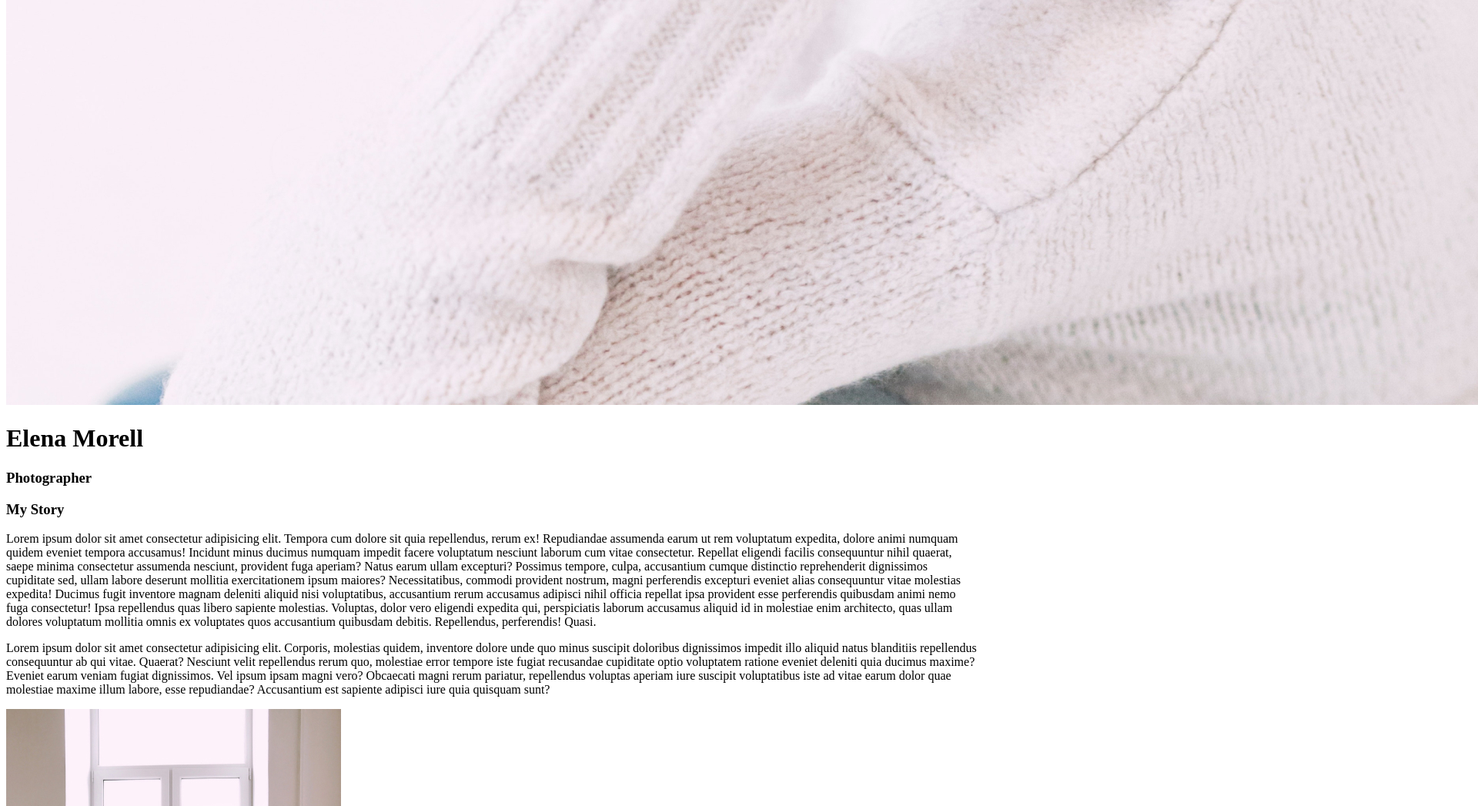
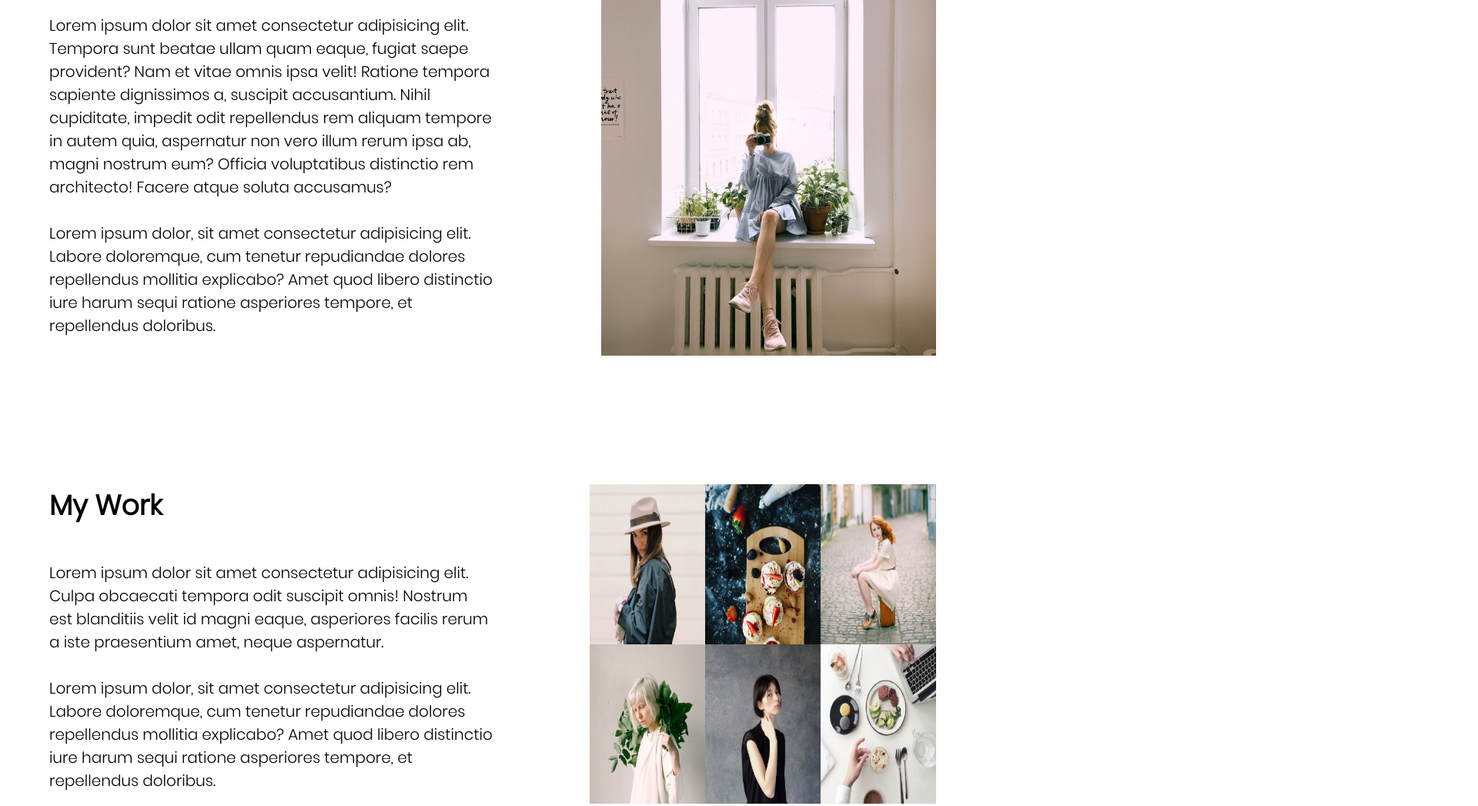
Before and after one commit to adarsh-goswamii/Responsive-Website, a plain HTML site: page photo.html in a window 1280 px wide. Shown: the part 562-1609 px from the top of the page at 77% size, 1920 px wide, since content can reach past the window. Drawn offline with Linux system fonts and the light colour scheme.

Commit message:
photo page designed

```diff
--- a/photo.html
+++ b/photo.html
@@ -5,6 +5,7 @@
     <meta http-equiv="X-UA-Compatible" content="IE=edge">
     <meta name="viewport" content="width=device-width, initial-scale=1.0">
     <title>Elena Morell</title>
+    <link rel="stylesheet" href="style.css">
 </head>
 <body>
     <div class="banner">
@@ -18,31 +19,20 @@
     <div class="story">
         <div class="story_description">
             <h3>My Story</h3>
-            <p>Lorem ipsum dolor sit amet consectetur adipisicing elit. Tempora cum dolore sit quia repellendus, rerum ex! Repudiandae assumenda earum ut rem voluptatum expedita, dolore animi numquam quidem eveniet tempora accusamus!
-            Incidunt minus ducimus numquam impedit facere voluptatum nesciunt laborum cum vitae consectetur. Repellat eligendi facilis consequuntur nihil quaerat, saepe minima consectetur assumenda nesciunt, provident fuga aperiam? Natus earum ullam excepturi?
-            Possimus tempore, culpa, accusantium cumque distinctio reprehenderit dignissimos cupiditate sed, ullam labore deserunt mollitia exercitationem ipsum maiores? Necessitatibus, commodi provident nostrum, magni perferendis excepturi eveniet alias consequuntur vitae molestias expedita!
-            Ducimus fugit inventore magnam deleniti aliquid nisi voluptatibus, accusantium rerum accusamus adipisci nihil officia repellat ipsa provident esse perferendis quibusdam animi nemo fuga consectetur! Ipsa repellendus quas libero sapiente molestias.
-            Voluptas, dolor vero eligendi expedita qui, perspiciatis laborum accusamus aliquid id in molestiae enim architecto, quas ullam dolores voluptatum mollitia omnis ex voluptates quos accusantium quibusdam debitis. Repellendus, perferendis! Quasi.</p>
-            <p>Lorem ipsum dolor sit amet consectetur adipisicing elit. Corporis, molestias quidem, inventore dolore unde quo minus suscipit doloribus dignissimos impedit illo aliquid natus blanditiis repellendus consequuntur ab qui vitae. Quaerat?
-            Nesciunt velit repellendus rerum quo, molestiae error tempore iste fugiat recusandae cupiditate optio voluptatem ratione eveniet deleniti quia ducimus maxime? Eveniet earum veniam fugiat dignissimos. Vel ipsum ipsam magni vero?
-            Obcaecati magni rerum pariatur, repellendus voluptas aperiam iure suscipit voluptatibus iste ad vitae earum dolor quae molestiae maxime illum labore, esse repudiandae? Accusantium est sapiente adipisci iure quia quisquam sunt?</p>
+            <p>Lorem ipsum dolor sit amet consectetur adipisicing elit. Tempora sunt beatae ullam quam eaque, fugiat saepe provident? Nam et vitae omnis ipsa velit! Ratione tempora sapiente dignissimos a, suscipit accusantium.
+            Nihil cupiditate, impedit odit repellendus rem aliquam tempore in autem quia, aspernatur non vero illum rerum ipsa ab, magni nostrum eum? Officia voluptatibus distinctio rem architecto! Facere atque soluta accusamus?</p>
+            <p>Lorem ipsum dolor, sit amet consectetur adipisicing elit. Labore doloremque, cum tenetur repudiandae dolores repellendus mollitia explicabo? Amet quod libero distinctio iure harum sequi ratione asperiores tempore, et repellendus doloribus.</p>
         </div>
-        <div class="prifile">
+        <div class="profile">
             <img src="./img/photo-profile.jpg" alt="profile">
         </div>
     </div>
 
     <div class="my-work">
-        <div class="work-description">
+        <div class="work_description">
             <h3>My Work</h3>
-            <p>Lorem ipsum dolor sit amet consectetur adipisicing elit. Tempora cum dolore sit quia repellendus, rerum ex! Repudiandae assumenda earum ut rem voluptatum expedita, dolore animi numquam quidem eveniet tempora accusamus!
-                Incidunt minus ducimus numquam impedit facere voluptatum nesciunt laborum cum vitae consectetur. Repellat eligendi facilis consequuntur nihil quaerat, saepe minima consectetur assumenda nesciunt, provident fuga aperiam? Natus earum ullam excepturi?
-                Possimus tempore, culpa, accusantium cumque distinctio reprehenderit dignissimos cupiditate sed, ullam labore deserunt mollitia exercitationem ipsum maiores? Necessitatibus, commodi provident nostrum, magni perferendis excepturi eveniet alias consequuntur vitae molestias expedita!
-                Ducimus fugit inventore magnam deleniti aliquid nisi voluptatibus, accusantium rerum accusamus adipisci nihil officia repellat ipsa provident esse perferendis quibusdam animi nemo fuga consectetur! Ipsa repellendus quas libero sapiente molestias.
-                Voluptas, dolor vero eligendi expedita qui, perspiciatis laborum accusamus aliquid id in molestiae enim architecto, quas ullam dolores voluptatum mollitia omnis ex voluptates quos accusantium quibusdam debitis. Repellendus, perferendis! Quasi.</p>
-                <p>Lorem ipsum dolor sit amet consectetur adipisicing elit. Corporis, molestias quidem, inventore dolore unde quo minus suscipit doloribus dignissimos impedit illo aliquid natus blanditiis repellendus consequuntur ab qui vitae. Quaerat?
-                Nesciunt velit repellendus rerum quo, molestiae error tempore iste fugiat recusandae cupiditate optio voluptatem ratione eveniet deleniti quia ducimus maxime? Eveniet earum veniam fugiat dignissimos. Vel ipsum ipsam magni vero?
-                Obcaecati magni rerum pariatur, repellendus voluptas aperiam iure suscipit voluptatibus iste ad vitae earum dolor quae molestiae maxime illum labore, esse repudiandae? Accusantium est sapiente adipisci iure quia quisquam sunt?</p>
+            <p>Lorem ipsum dolor sit amet consectetur adipisicing elit. Culpa obcaecati tempora odit suscipit omnis! Nostrum est blanditiis velit id magni eaque, asperiores facilis rerum a iste praesentium amet, neque aspernatur.</p>
+                <p>Lorem ipsum dolor, sit amet consectetur adipisicing elit. Labore doloremque, cum tenetur repudiandae dolores repellendus mollitia explicabo? Amet quod libero distinctio iure harum sequi ratione asperiores tempore, et repellendus doloribus.</p>
         </div>
         <div class="work-gallery">
             <img src="./img/photo-gallery-1.jpg" alt="">
--- a/style.css
+++ b/style.css
@@ -143,3 +143,67 @@ nav {
         transform: scale(2.4);
     }
 }
+
+.banner {
+    height: 50vh;
+    width: 100%;
+    position: relative;
+}
+
+.banner img {
+    height: 100%;
+    width: 100%;
+    object-fit: cover;
+    object-position: top;
+}
+
+.author {
+    position: absolute;
+    top: 70%;
+    left: 50%;
+    transform: translate(-50%, -70%);
+    color: white;
+    text-shadow: 2px 2px 2px rgba(0, 0, 0,0.7);
+}
+
+.author h1 {
+    font-size: 42px;
+}
+
+.author h3 {
+    padding: 10px 0px;
+    font-size: 30px;
+}
+
+.story, .my-work {
+    display: flex;
+    justify-content: space-between;
+    width: 90%;
+    margin: auto;
+    padding: 80px 0px;
+}
+
+.story_description,
+.work_description {
+    width: 50%;
+}
+
+.story_description h3 , .work_description h3 {
+    font-size: 36px;
+    padding-bottom : 30px;
+}
+
+.story_description p, .work_description p {
+    font-size: 20px;
+    padding: 15px 0px;
+}
+
+.work-gallery {
+    display: grid;
+    grid-template-columns: repeat(3, 150px);
+}
+
+.work-gallery img {
+    width: 100%;
+    height: 100%;
+}
```
Also changed, not shown: index.html (+6 -7 lines).
